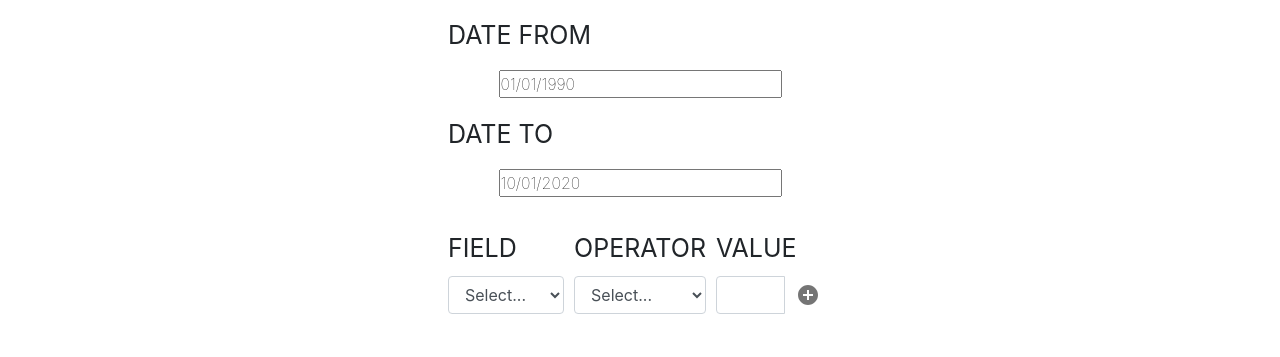
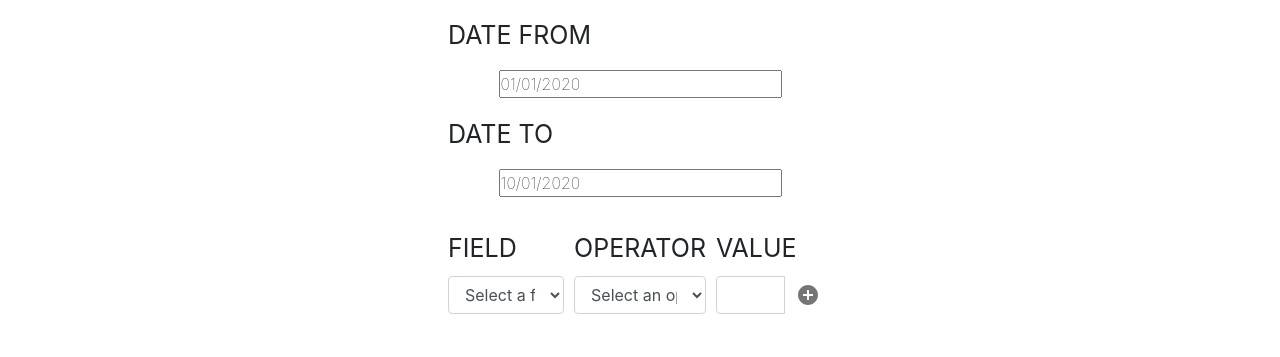
Before and after one commit to RobSnz/2020_SE_A1a, a React (Create React App) app: page / in a window 1280 px wide. Shown: the part 285-642 px from the top of the page. Built offline with nearby package versions, Linux system fonts and the light colour scheme.

Commit message:
UI updated
-Changes to default constraint values

-Fixed issue of nothing selected constraints saying "select... select..."

```diff
--- a/src/Home/Home.js
+++ b/src/Home/Home.js
@@ -20,10 +20,10 @@ class Home extends React.Component {
 
     this.state = {                          //keeps track of state of users current search
       search: '',
-      dateFrom: new Date("01/01/1990"),
+      dateFrom: new Date("01/01/2020"),
       dateTo: new Date(),
-      selectField: 'Select...',
-      selectOperator: 'Select...',
+      selectField: 'Nothing Selected...',
+      selectOperator: '',
       selectValue: '',
       constraints: []
     };
@@ -86,8 +86,8 @@ class Home extends React.Component {
 
       if (constraints !== null) {                 //update UI
         this.setState({
-          selectField: 'Select...',
-          selectOperator: 'Select...',
+          selectField: 'Nothing Selected...',
+          selectOperator: '',
           selectValue: '',
           constraints: constraints,
         })
@@ -148,7 +148,7 @@ class Home extends React.Component {
                     <Form.Group as={Col} controlId="formGridField">
                       <Form.Label style={{ float: "left" }}>FIELD</Form.Label>
                       <Form.Control as="select" value={this.state.selectField} onChange={this.selectFieldHandler}>
-                        <option>Select...</option>
+                        <option>Select a field...</option>
                         <option>Title</option>
                         <option>Author</option>
                         <option>Method</option>
@@ -158,7 +158,7 @@ class Home extends React.Component {
                     <Form.Group as={Col} controlId="formGridOperator">
                       <Form.Label style={{ float: "left" }}>OPERATOR</Form.Label>
                       <Form.Control as="select" value={this.state.selectOperator} onChange={this.selectOperatorHandler}>
-                        <option>Select...</option>
+                        <option>Select an operator...</option>
                         <option>Contains</option>
                         <option>Does not contains</option>
                         <option>Begins with</option>
```
